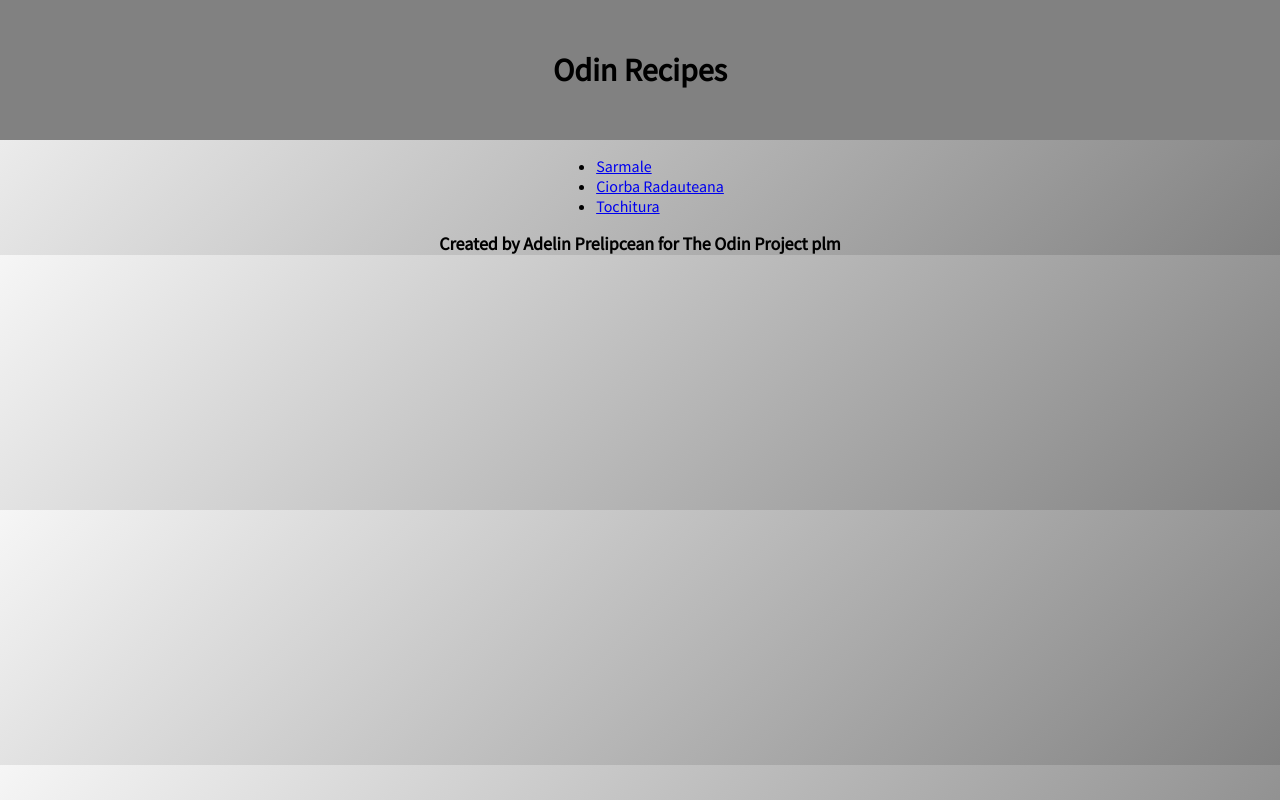
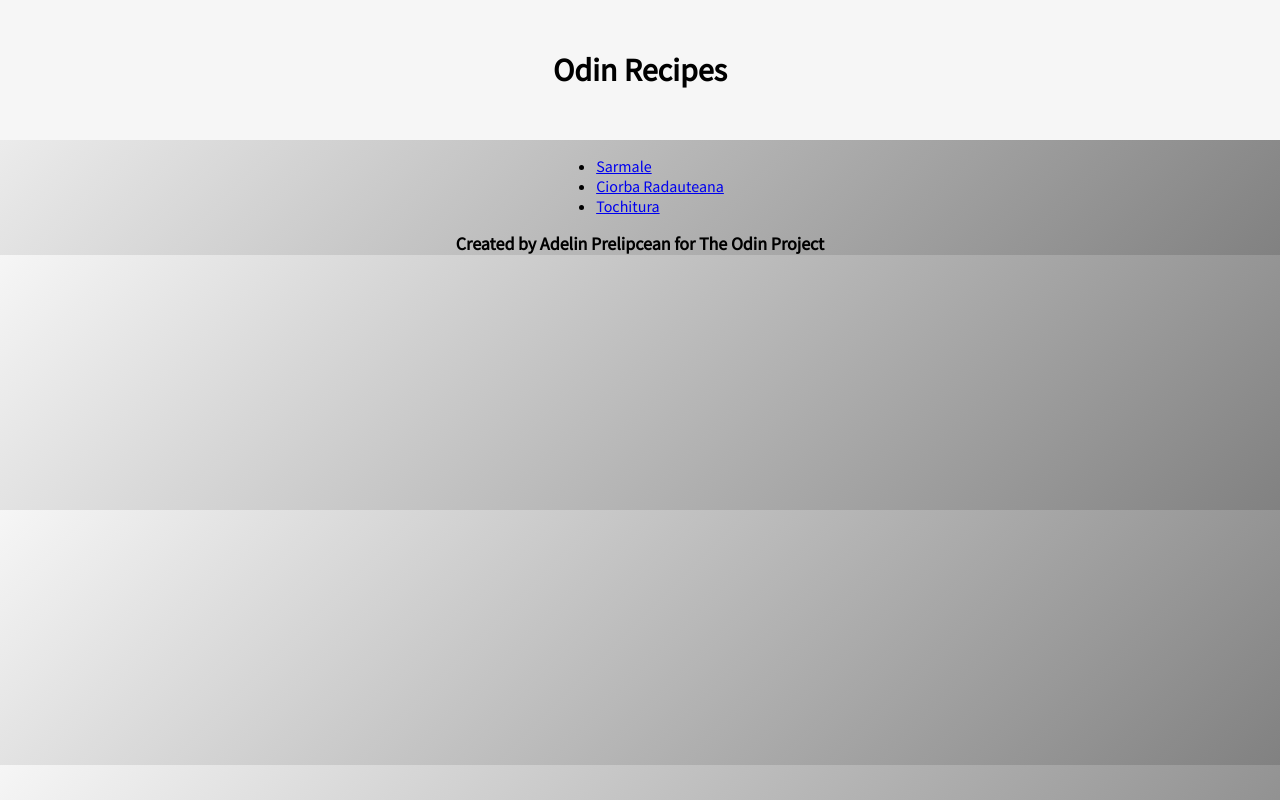
Before and after one commit to adelinprelipcean/odin-recipes, a plain HTML site: page index.html in a window 1280 px wide. Shown: the top 800 px of the page. Drawn offline with Linux system fonts and the light colour scheme.

Commit message:
Merge branch 'main' of https://github.com/adelinprelipcean/odin-recipes

```diff
--- a/index.html
+++ b/index.html
@@ -12,6 +12,6 @@
             <li><a href="recipes/ciorba_radauteana.html">Ciorba Radauteana</a></li>
             <li><a href="recipes/tochitura.html">Tochitura</a></li>
         </ul>
-    <footer>Created by Adelin Prelipcean for The Odin Project plm</footer>
+    <footer>Created by Adelin Prelipcean for The Odin Project</footer>
     </body>
 </html>
--- a/styles.css
+++ b/styles.css
@@ -29,7 +29,7 @@ footer {
 h1 {
     display: flex;
     align-items: center;
-    background-color: #818181;
+    background-color: #F6F6F6;
     width: 100vw;
     justify-content: center;
     border: 0px;
```
Also changed, not shown: recipes/tochitura.html (+1 -1 lines).
